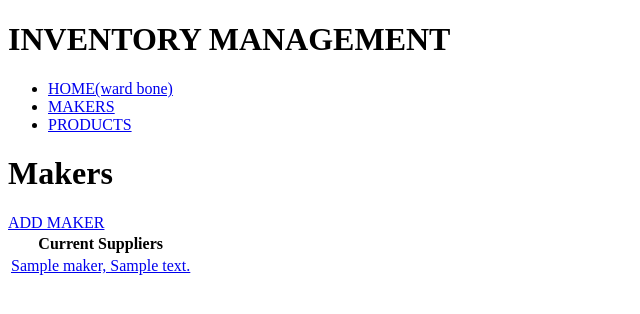
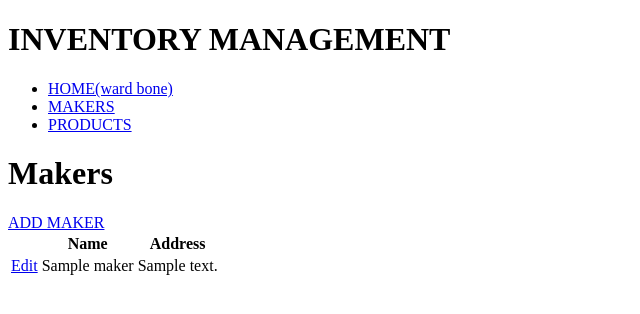
Before and after one commit to EFXHK/cc_shopkeeper_project, a Flask app: page /makers in a window 1280 px wide. Shown: the top 314 px of the page, without its empty margins (0-640 px from the left). Run offline with Flask 2, Linux system fonts and the light colour scheme; a database or web service that is not in the repository returns one stand-in record (values such as "Sample title"); some libraries are stand-ins or nearby versions; some web fonts are replaced.

Commit message:
added edit for maker, alignment changes for table

```diff
--- a/templates/makers/index.html
+++ b/templates/makers/index.html
@@ -6,20 +6,19 @@
 
 <table>
     <tr>
-        <th>Current Suppliers</th>
+        <th></th>
+        <th>Name</th>
+        <th>Address</th>
+
+        <a href="/makers/new">ADD MAKER</a>
+
     </tr>
-
-    <a href="/makers/new">ADD MAKER</a>
-
 
     {% for maker in makers %}
     <tr>
-        <td><a href="/makers/{{ maker.id }}">
-            {{maker.name}},
-            {{maker.address}}
-
-
-        </a></td>
+        <td><a href="/makers/{{ maker.id }}">Edit</a></td>
+            <td>{{maker.name}}</td>
+            <td>{{maker.address}}</td>
     </tr>
     {% endfor %}
 
```
